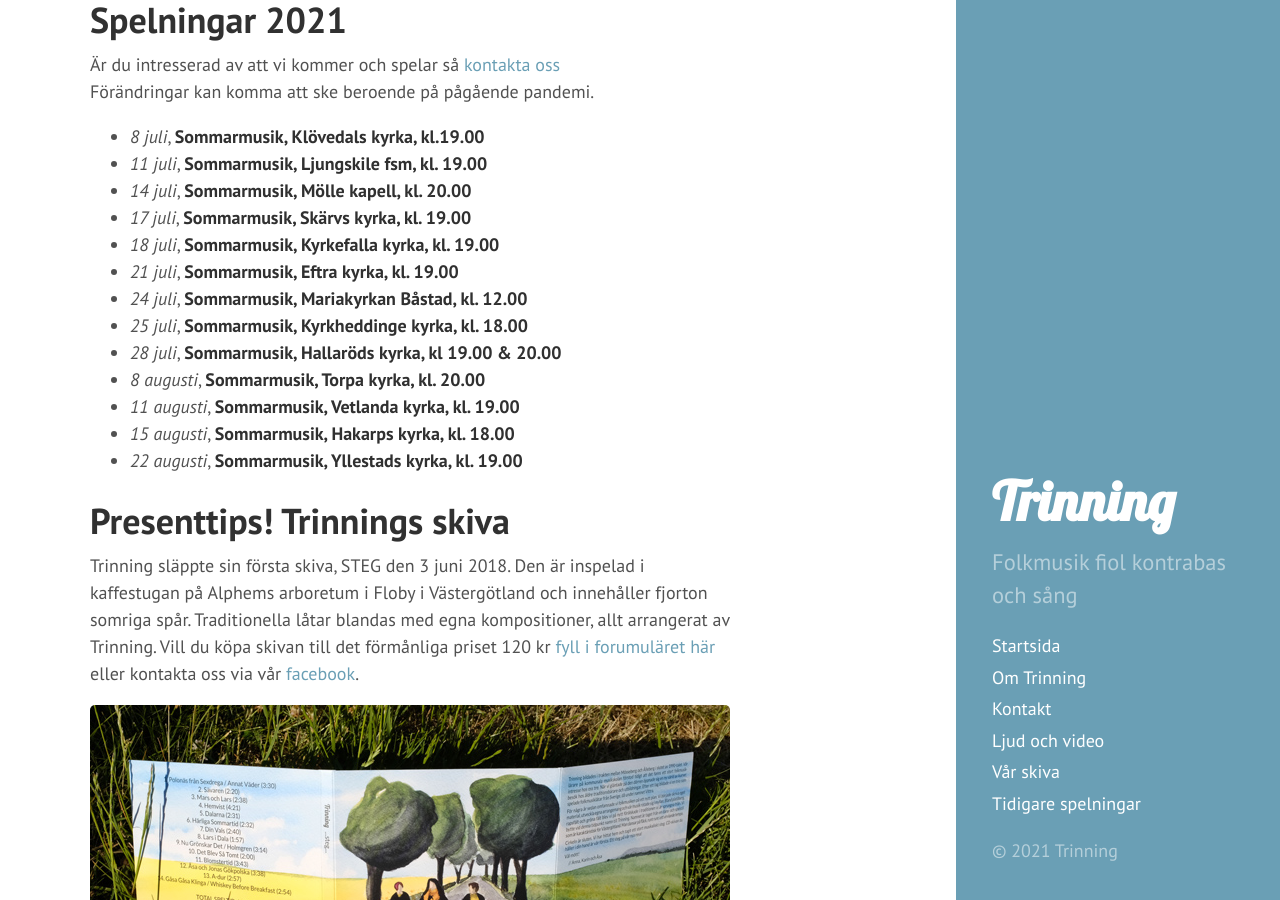
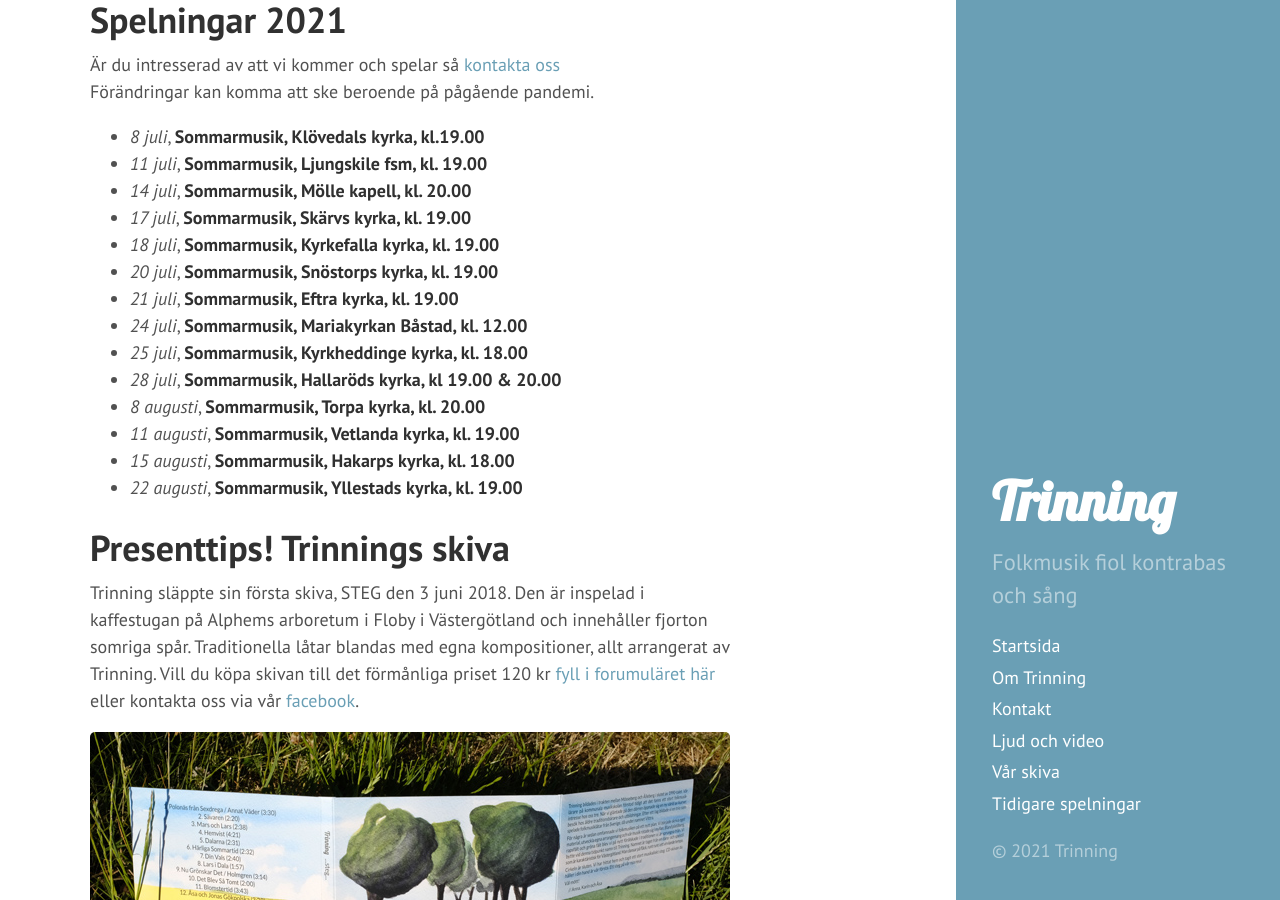
Before and after one commit to trinning/trinning.github.io, a Jekyll site: the page built from index.md, in a window 1280 px wide and 900 px high, scrolled down 597 px. Built offline with Jekyll 4.4.1, drawn with Linux system fonts in a browser that asks for light colours.

Commit message:
uppdaterat spelningar

```diff
--- a/index.md
+++ b/index.md
@@ -20,6 +20,7 @@ Förändringar kan komma att ske beroende på pågående pandemi.
 * *14 juli*, **Sommarmusik, Mölle kapell, kl. 20.00**
 * *17 juli*, **Sommarmusik, Skärvs kyrka, kl. 19.00**
 * *18 juli*, **Sommarmusik, Kyrkefalla kyrka, kl. 19.00**
+* *20 juli*, **Sommarmusik, Snöstorps kyrka, kl. 19.00**
 * *21 juli*, **Sommarmusik, Eftra kyrka, kl. 19.00**
 * *24 juli*, **Sommarmusik, Mariakyrkan Båstad, kl. 12.00**
 * *25 juli*, **Sommarmusik, Kyrkheddinge kyrka, kl. 18.00**
```
